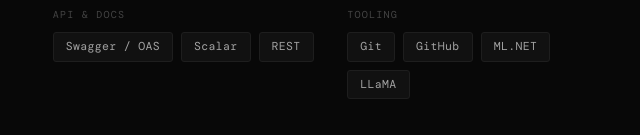
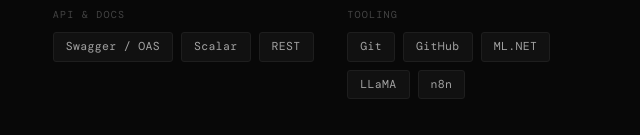
Before and after one commit to Clinttttt/clinttttt.github.io, a plain HTML site: page index.html in a window 1280 px wide. Shown: the part 673-808 px from the top of the page, 456-1096 px from the left. Drawn offline with nearby package versions, Linux system fonts and the light colour scheme; a web font is replaced by a local one.

Commit message:
Add n8n skill pill to index.html

```diff
--- a/index.html
+++ b/index.html
@@ -297,6 +297,7 @@
             <span class="skill-pill">GitHub</span>
             <span class="skill-pill">ML.NET</span>
             <span class="skill-pill">LLaMA</span>
+            <span class="skill-pill">n8n</span>
           </div>
         </div>
 
```
